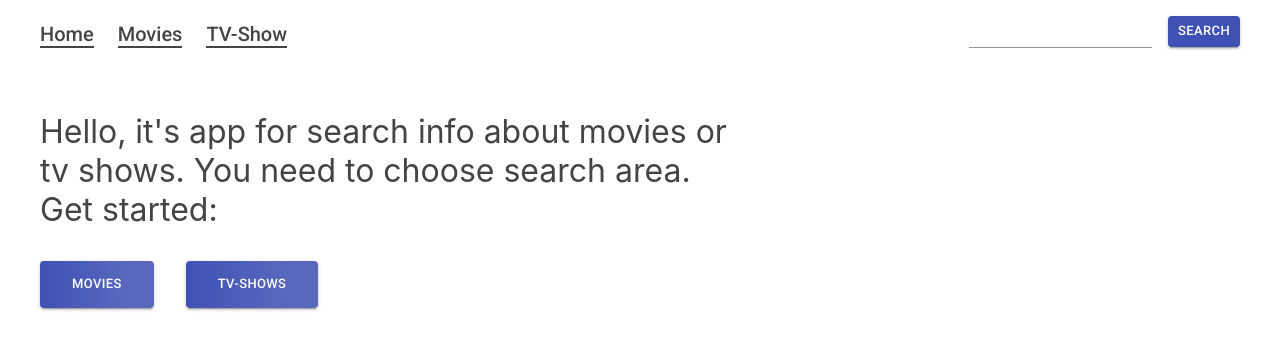
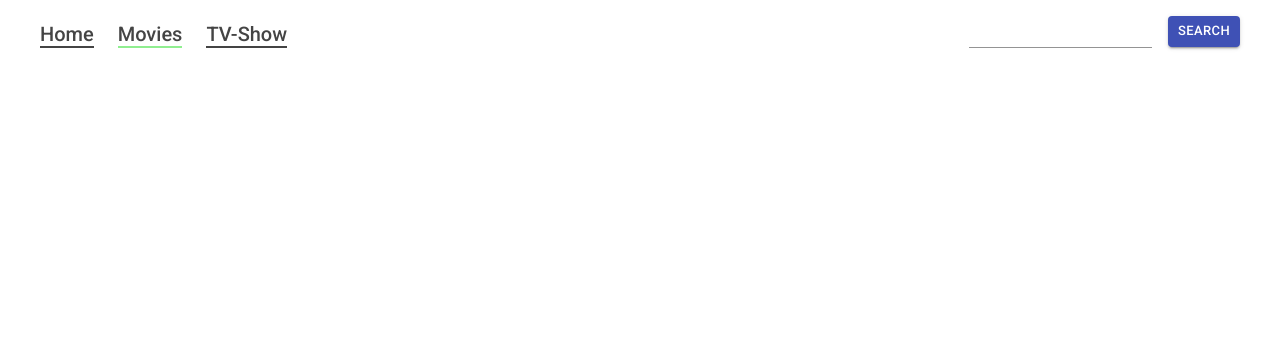
Before and after one commit to Seothp/movieapp, a React (Create React App) app: page /movies in a window 1280 px wide. Shown: the top 350 px of the page. Built offline with nearby package versions, Linux system fonts and the light colour scheme.

Commit message:
create Movies and TvShows view and some edits

```diff
--- a/src/App.css
+++ b/src/App.css
@@ -25,8 +25,11 @@
     transition: all .25s;
 }
 
-.main-nav__link:hover,
-.main-nav__link:focus {
+.main-nav__link.active{
+    border-color: lightgreen;
+}
+
+.main-nav__link:hover {
     background-color: #f1f1f1;
     color: lightgreen;
     border-color: lightgreen;
--- a/src/App.js
+++ b/src/App.js
@@ -2,17 +2,43 @@ import React from 'react';
 import { BrowserRouter, Switch, Route } from 'react-router-dom';
 
 import { Home } from './views/home.jsx';
+import { Movies } from './views/movies.jsx';
+import { TvShows } from './views/tv.jsx';
+
+import { makeStyles } from '@material-ui/core/styles'
 
 import './App.css';
 
+
+const useStyles = makeStyles({
+  ml2: {
+      marginLeft: '16px',
+  },
+  mb4: {
+      display: 'inline-block',
+      marginBottom: '32px',
+  },
+  fz4: {
+      fontSize: '32px'
+  },
+  mxw720: {
+      maxWidth: '720px'
+  },
+  clr444: {
+      color: '#444444'
+  }
+})
+
 function App() {
+  const classes = useStyles();
+
   return (
     <BrowserRouter>
       <div className="App">
         <Switch>
-          <Route exact path='/' component={Home} />
-          <Route path='/movies' component={Home} />
-          <Route path='/tv' component={Home} />
+          <Route exact path='/' component={() => <Home classes={classes} />} />
+          <Route path='/movies' component={() => <Movies classes={classes} />} />
+          <Route path='/tv' component={() => <TvShows classes={classes} />} />
         </Switch>
       </div>
     </BrowserRouter>
--- a/src/components/header/header.jsx
+++ b/src/components/header/header.jsx
@@ -9,13 +9,13 @@ export const Header = ({classes}) => {
             <Box component='nav' m={2}>
                 <ul className="main-nav">
                     <li className="main-nav__item">
-                        <NavLink className='main-nav__link' to='/'>Home</NavLink>
+                        <NavLink className='main-nav__link' exact to='/'>Home</NavLink>
                     </li>
                     <li className="main-nav__item">
                         <NavLink className='main-nav__link' to='/movies'>Movies</NavLink>
                     </li>
                     <li className="main-nav__item">
-                        <NavLink className='main-nav__link' to='/tvs'>TV-Show</NavLink>
+                        <NavLink className='main-nav__link' to='/tv'>TV-Show</NavLink>
                     </li>
                 </ul>
             </Box>
--- a/src/views/home.jsx
+++ b/src/views/home.jsx
@@ -1,29 +1,9 @@
 import React from 'react';
-import { NavLink, Link } from 'react-router-dom'
-import { TextField, Container, Box, Button } from '@material-ui/core';
-import { makeStyles } from '@material-ui/core/styles'
+import { Link } from 'react-router-dom'
+import { Container, Box } from '@material-ui/core';
 import { Header } from '../components/header/header'
 
-const useStyles = makeStyles({
-    ml2: {
-        marginLeft: '16px',
-    },
-    mb4: {
-        display: 'inline-block',
-        marginBottom: '32px',
-    },
-    fz4: {
-        fontSize: '32px'
-    },
-    mxw720: {
-        maxWidth: '720px'
-    },
-    clr444: {
-        color: '#444444'
-    }
-})
-export const Home = () => {
-    const classes = useStyles();
+export const Home = ({classes}) => {
 
     return(
         <Container component='div'>
--- a/src/views/movies.jsx
+++ b/src/views/movies.jsx
@@ -0,0 +1,12 @@
+import React from 'react';
+import { Container } from '@material-ui/core';
+import { Header } from '../components/header/header'
+
+export const Movies = ({classes}) => {
+
+    return(
+        <Container component='div'>
+            <Header classes={classes}/>
+        </Container>
+    )
+}
--- a/src/views/tv.jsx
+++ b/src/views/tv.jsx
@@ -0,0 +1,12 @@
+import React from 'react';
+import { Container } from '@material-ui/core';
+import { Header } from '../components/header/header'
+
+export const TvShows = ({classes}) => {
+
+    return (
+        <Container component='div'>
+            <Header classes={classes}/>
+        </Container>
+    )
+}
```
